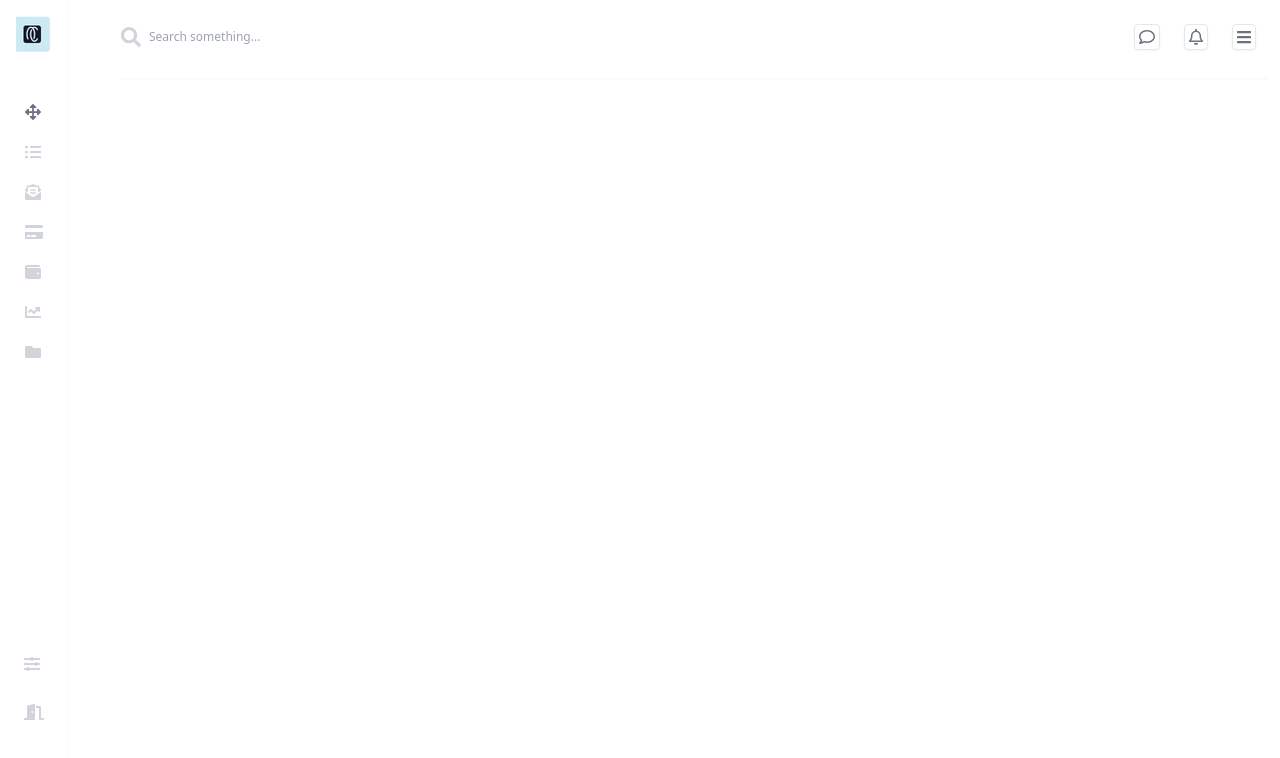
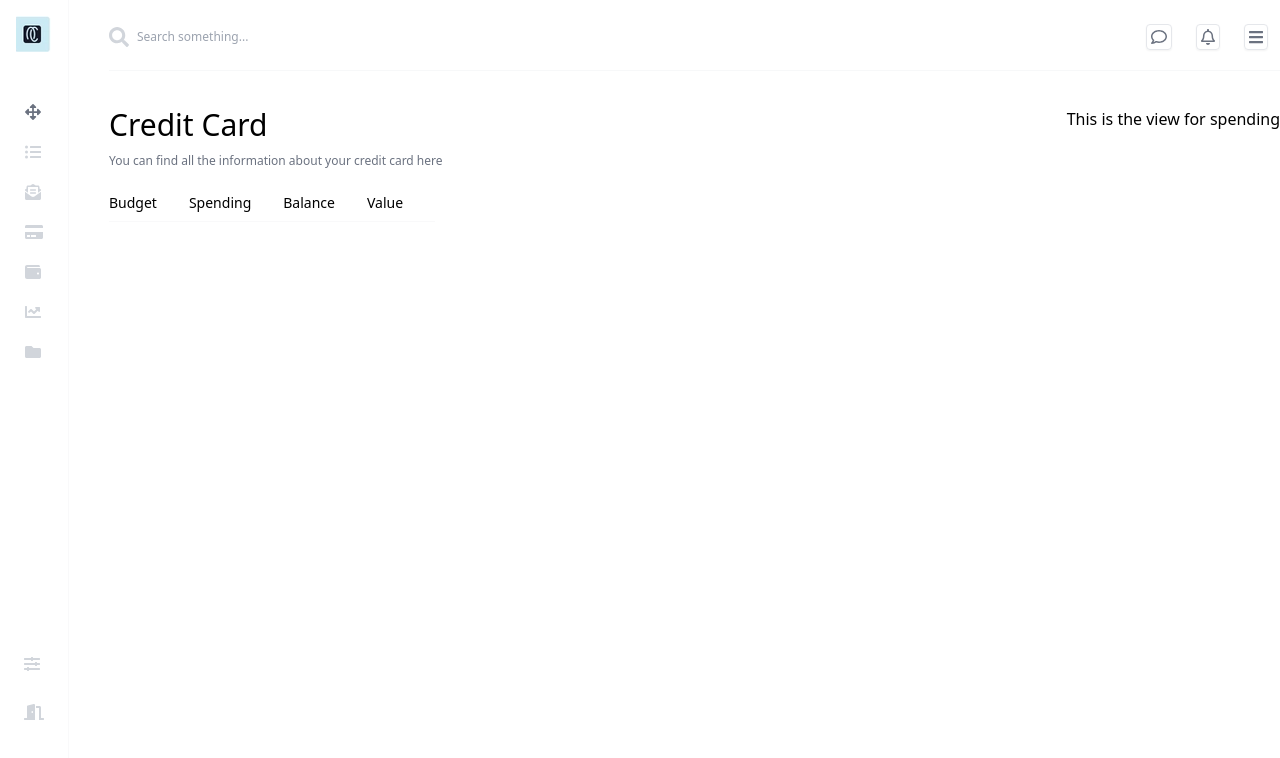
Before and after one commit to bytemerger/veufinance, a Vue app: page / in a window 1280 px wide. Shown: the top 758 px of the page. Built offline with nearby package versions, Linux system fonts and the light colour scheme.

Commit message:
credit view and spending view structure

```diff
--- a/src/App.vue
+++ b/src/App.vue
@@ -3,8 +3,12 @@
     <div class="flex">
       <side-bar class="flex-grow-0"></side-bar>
       <div class="border-l  border-opacity-25"></div>
-      <main class="flex-grow">
+      <main class="flex-grow ml-10">
         <Header></Header>
+        <div class="flex mt-9 justify-between">
+          <credit-view></credit-view>
+          <spending-view></spending-view>
+        </div>
       </main>
     </div>
   </div>
@@ -14,9 +18,13 @@
 
 import SideBar from "./components/layout/SideBar";
 import Header from "./components/layout/Header";
+import CreditView from "./components/CreditView";
+import SpendingView from "./components/SpendingView";
 export default {
   name: 'App',
   components: {
+    SpendingView,
+    CreditView,
     Header,
     SideBar
 
--- /dev/null
+++ b/src/components/CreditView.vue
@@ -0,0 +1,24 @@
+<template>
+  <div>
+    <div class="text-3xl">Credit Card</div>
+    <div class="text-xs text-gray-500 mt-2.5">You can find all the information about your credit card here</div>
+    <div class="mt-6 text-sm">
+      <ul class="flex list-none">
+        <li class="border-b pr-8 pb-2 border-opacity-25">Budget</li>
+        <li class="border-b pr-8 pb-2 border-opacity-25">Spending</li>
+        <li class="border-b pr-8 pb-2 border-opacity-25">Balance</li>
+        <li class="border-b pr-8 pb-2 border-opacity-25">Value</li>
+      </ul>
+    </div>
+  </div>
+</template>
+
+<script>
+export default {
+  name: "CreditView"
+}
+</script>
+
+<style scoped>
+
+</style>
--- /dev/null
+++ b/src/components/SpendingView.vue
@@ -0,0 +1,15 @@
+<template>
+  <div>
+    This is the view for spending
+  </div>
+</template>
+
+<script>
+export default {
+  name: "SpendingView"
+}
+</script>
+
+<style scoped>
+
+</style>
--- a/src/components/layout/Header.vue
+++ b/src/components/layout/Header.vue
@@ -1,7 +1,7 @@
 <template>
-  <div class="p-3">
-    <div class="flex justify-between items-center mb-4">
-      <div class="flex items-center ml-10">
+  <div class="pt-3">
+    <div class="flex justify-between items-center mb-2">
+      <div class="flex items-center">
         <i class="fa fa-search text-gray-300 text-xl"></i>
         <input type="text" name="search" placeholder="Search something..." class="inline-block px-2 outline-none align-middle text-xs text-gray-400">
       </div>
@@ -17,7 +17,7 @@
         </div>
       </div>
     </div>
-    <hr class="ml-10 h-0.5 bg-gray-50 border-0"/>
+    <div class="border-b  border-opacity-30"/>
   </div>
 </template>
 
```
